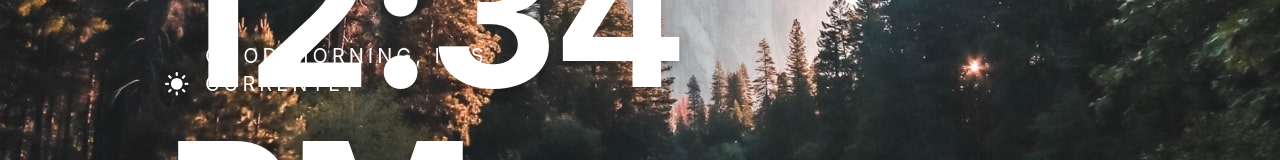
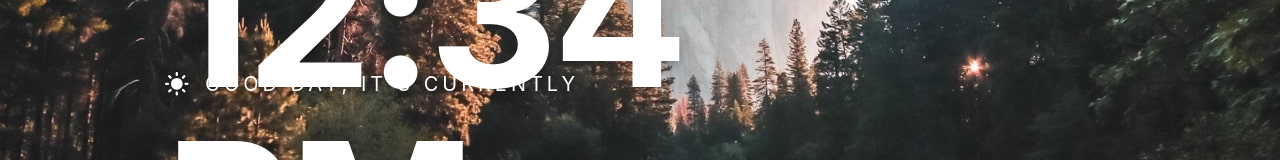
Before and after one commit to Richardsonn1/clockapp, a React (Create React App) app: page / in a window 1280 px wide. Shown: the part 344-504 px from the top of the page. Built offline with nearby package versions, Linux system fonts and the light colour scheme.

Commit message:
Modified GreetingMsg.

```diff
--- a/src/App.js
+++ b/src/App.js
@@ -7,7 +7,7 @@ export default class App extends Component {
   state = { time: new Date() };
 
   componentDidMount() {
-    this.timer = setInterval(this.tick, 1000);
+    this.timer = setInterval(this.tick, 30000);
   }
 
   componentWillUnmount() {
@@ -29,7 +29,7 @@ export default class App extends Component {
           </div>
           <div className="daylight">
             <div className="daylight-container">
-              <GreetingMsg />
+              <GreetingMsg data={this.state.time} />
               <h1> {this.state.time.toLocaleTimeString([], { hour: '2-digit', minute: '2-digit' })} </h1>
               <div className="location">
                 <p>IN GOTHENBURG, SWE</p>
--- a/src/components/GreetingMsg.jsx
+++ b/src/components/GreetingMsg.jsx
@@ -1,19 +1,42 @@
 import React, { Component } from "react";
 import "../App.css";
 import sun from "../images/icon-sun.svg";
+import moon from "../images/icon-moon.svg";
 
 class GreetingMsg extends Component {
-  state = {};
+  state = { timeOfDay: this.props.data };
+
+  greet(msg) {
+    if (this.state.timeOfDay.getHours() < 12) {
+      return (msg = "GOOD MORNING");
+    } else if (this.state.timeOfDay.getHours() < 18) {
+      return (msg = "GOOD DAY");
+    } else if (this.state.timeOfDay.getHours() < 24) {
+      return (msg = "GOOD EVENING");
+    }
+  }
+
+  dayOrNight(icon) {
+    if (
+      this.state.timeOfDay.getHours() <= 19 &&
+      this.state.timeOfDay.getHours() > 6
+    ) {
+      return (icon = sun);
+    }
+    return (icon = moon);
+  }
 
   render() {
+    const msg = this.greet();
+    const icon = this.dayOrNight();
     return (
       <>
         <div className="currently-container">
           <div className="weather-icon">
-            <img src={sun} alt="icon" />
+            <img src={icon} alt="icon" />
           </div>
           <div className="currently">
-            <p>GOOD MORNING, IT'S CURRENTLY</p>
+            <p>{msg}, IT'S CURRENTLY</p>
           </div>
         </div>
       </>
```
